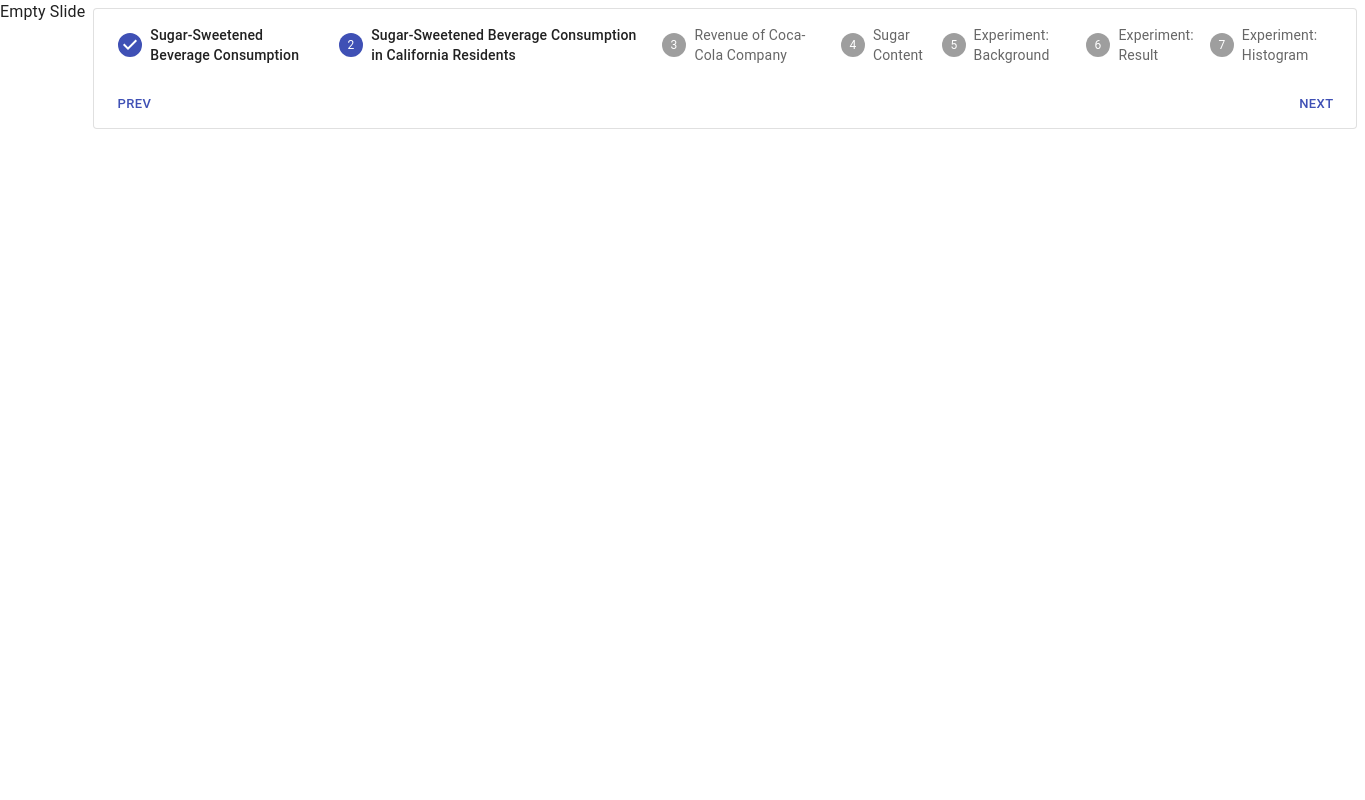
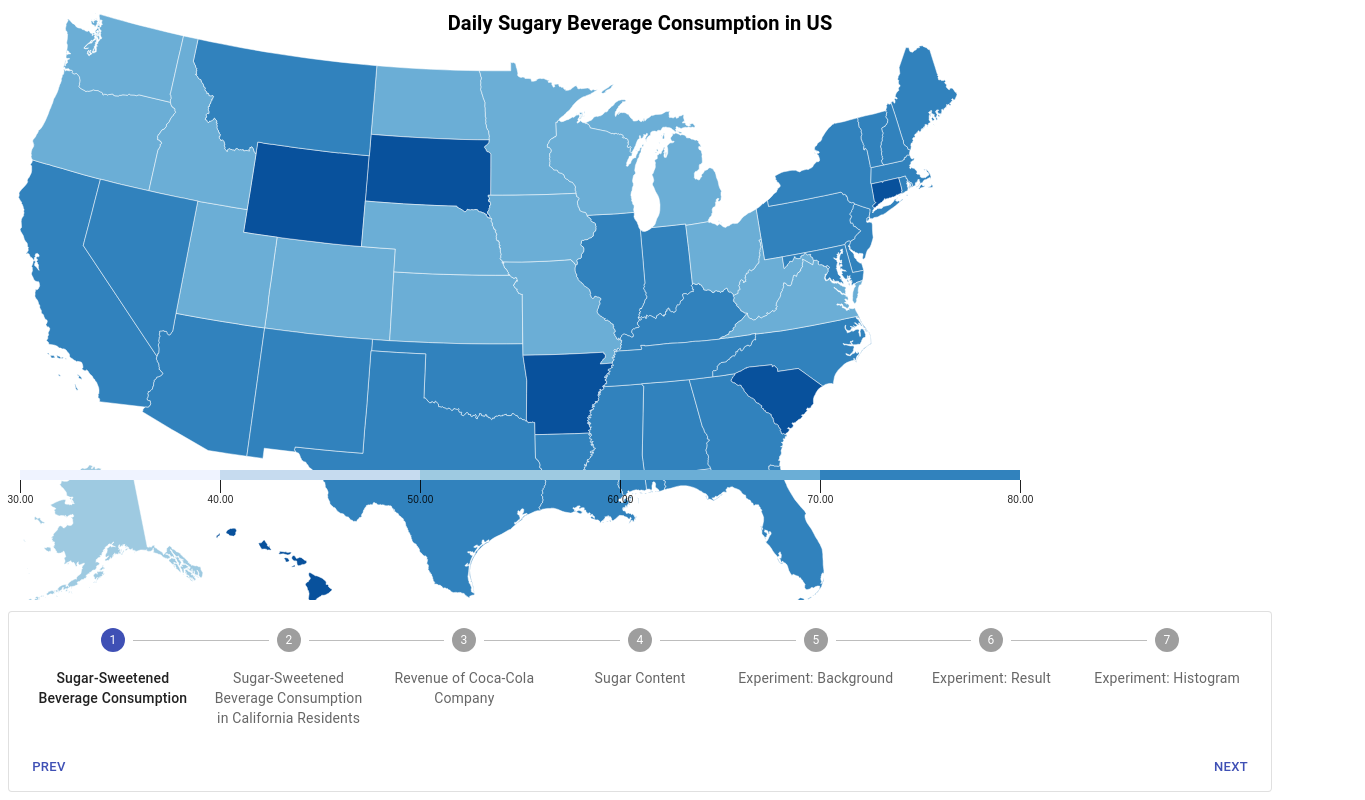
Before and after one commit to Ereasai/ECS272-final, a React (Vite) app: page / in a window 1280 px wide. Shown: the whole page, 1365 px wide, since content can reach past the window. Built offline with nearby package versions, Linux system fonts and the light colour scheme.

Commit message:
added all slides to app

```diff
--- a/src/App.tsx
+++ b/src/App.tsx
@@ -48,10 +48,13 @@ const EmptySlide = () => (
   <div>Empty Slide</div>
 )
 
-const Slide1 = ({slide} : {slide: number}) => (
+const Slide1 = () => (
+  <GeographyMap />
+)
+
+const Slide5 = ({slide} : {slide: number}) => (
   <Container>
-    <GeographyMap/>
-    <ExperimentViz/>
+    <ExperimentViz slide={slide} />
   </Container>
 );
 
@@ -61,8 +64,6 @@ const Slide2 = () => (
     <Typography variant='body1'>This slide will container contains the background information about our story.</Typography>
   </Container>
 );
-
-
 
 const steps = [
   'Sugar-Sweetened Beverage Consumption',
@@ -78,17 +79,17 @@ const steps = [
 // Main Layout
 function Layout() {
 
-  const [step, setStep] = useState<number>(1);
+  const [step, setStep] = useState<number>(0);
 
   const decrementStep = () => { setStep(prev => Math.max((prev - 1), 0)) };
   const incrementStep = () => { setStep(prev => Math.min((prev + 1), steps.length)) };
 
   const slides = [
+    <Slide1 />,
     <EmptySlide />,
     <EmptySlide />,
     <EmptySlide />,
-    <EmptySlide />,
-    <Slide1 slide={step - 4}/>,
+    <Slide5 slide={step - 4}/>,
   ]
 
   const stepLogic = (step: number) : number => {
@@ -101,17 +102,17 @@ function Layout() {
       <Grid container direction="column" spacing={0} style={{ height: "100vh" }}>
 
         {/* Main Content */}
-        <Grid item xs={10}>
+        <Grid item xs={9}>
           {/* <Typography>{steps[step] || 'End of Steps'}</Typography> */}
           { slides[stepLogic(step)] }
         </Grid>
 
         {/* Controls */}
-        <Grid item xs={2} padding={1} style={{ display: 'flex', alignItems: 'flex-end', width: '100%' }}>
+        <Grid item xs={3} padding={1} style={{ display: 'flex', alignItems: 'flex-end', width: '100%' }}>
           <Card variant='outlined' style={{ width: '100%' }}>
             {/* Stepper */}
             <CardContent>
-              <Stepper activeStep={step}>
+              <Stepper activeStep={step} alternativeLabel>
                 {steps.map((label) => (
                   <Step key={label}>
                     <StepLabel>{label}</StepLabel>
--- a/src/components/ExperimentViz.tsx
+++ b/src/components/ExperimentViz.tsx
@@ -156,13 +156,13 @@ export default function ExperimentViz({ slide } : { slide: number }) {
           .style('fill', d => d.sex === 'male' ? '#486E9E' : '#D84B59')
           .on('click', (e, d) => { console.log(d); })
           .call(enter => enter.transition().duration(750)
-            .attr('r', d => ageToR(d.age)) // Transition to final radius
+            .attr('r', d => ageToR(d.age))
           ),
         update => update.call(update => update.transition().duration(3000)
           .attr('cx', (d, i) => {
             if (slide === 0) return xDemographic(i % cols);
             if (slide === 1) return xSetup[d.condition](d.conditionIndex % (cols));
-            if (slide === 2) return xHistogram(d.DV_calories_consumed);
+            if (slide === 2) return xHistogram(d.calories);
           })
           .attr('cy', (d, i) => {
             if (slide === 0) return yDemographic(Math.floor(i / cols));
```
